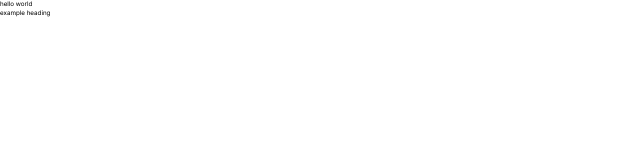
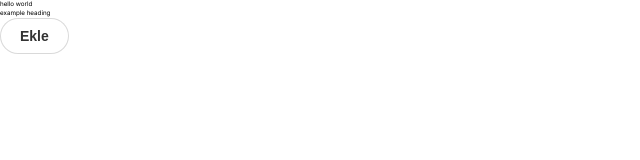
Before and after one commit to halikali/todo-list, a React (Vite) app: page / in a window 1280 px wide. Shown: the top 160 px of the page, without its empty margins (0-640 px from the left). Built offline with nearby package versions, Linux system fonts and the light colour scheme.

Commit message:
add localization service

```diff
--- a/package.json
+++ b/package.json
@@ -19,8 +19,10 @@
     "pre-push": "npm-run-all  prettier lint lint:fix"
   },
   "dependencies": {
+    "i18next": "^22.4.10",
     "react": "^18.2.0",
     "react-dom": "^18.2.0",
+    "react-i18next": "^12.2.0",
     "react-router-dom": "^6.8.1",
     "vite-tsconfig-paths": "^4.0.5"
   },
--- a/src/App.tsx
+++ b/src/App.tsx
@@ -1,4 +1,5 @@
 import { Routes, Route } from 'react-router-dom'
+
 import routes from './core/routes'
 
 function App() {
--- a/src/components/pages/Home.tsx
+++ b/src/components/pages/Home.tsx
@@ -1,8 +1,14 @@
+import Button from 'components/UI/atoms/Button/Button'
+import { useTranslation } from 'react-i18next'
+
 function Home() {
+  const { t } = useTranslation()
+
   return (
     <div>
-      hello world
+      <p>hello world</p>
       <h1>example heading</h1>
+      <Button label={t('general.add')} />
     </div>
   )
 }
--- /dev/null
+++ b/src/core/services/localization/en/translation.json
@@ -0,0 +1,5 @@
+{
+  "general": {
+    "add": "Add"
+  }
+}
--- /dev/null
+++ b/src/core/services/localization/i18n.ts
@@ -0,0 +1,22 @@
+import i18next from 'i18next'
+import { initReactI18next } from 'react-i18next'
+import { localTR, localEN } from '.'
+
+const resources = {
+  tr: {
+    translation: localTR,
+  },
+  en: {
+    translation: localEN,
+  },
+}
+
+i18next.use(initReactI18next).init({
+  resources,
+  lng: 'tr',
+  interpolation: {
+    escapeValue: false,
+  },
+})
+
+export default i18next
--- /dev/null
+++ b/src/core/services/localization/index.ts
@@ -0,0 +1,2 @@
+export { default as localEN } from './en/translation.json'
+export { default as localTR } from './tr/translation.json'
--- /dev/null
+++ b/src/core/services/localization/tr/translation.json
@@ -0,0 +1,5 @@
+{
+  "general": {
+    "add": "Ekle"
+  }
+}
--- a/src/main.tsx
+++ b/src/main.tsx
@@ -1,8 +1,10 @@
 import React from 'react'
 import ReactDOM from 'react-dom/client'
 import { HashRouter } from 'react-router-dom'
+
 import App from './App'
-import './styles/main.css'
+import 'core/services/localization/i18n'
+import 'styles/main.css'
 
 ReactDOM.createRoot(document.getElementById('root') as HTMLElement).render(
   <React.StrictMode>
```
Also changed, not shown: 1 other file (tests, documents, lock files or other folders).
